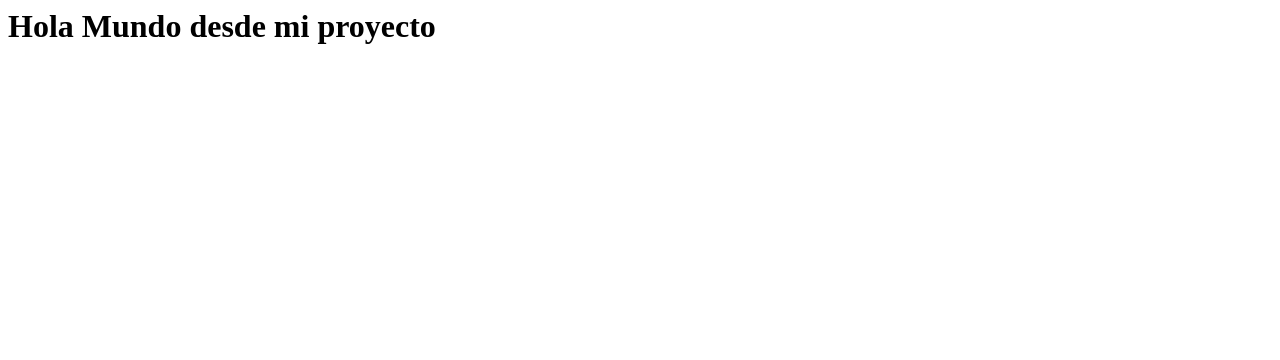
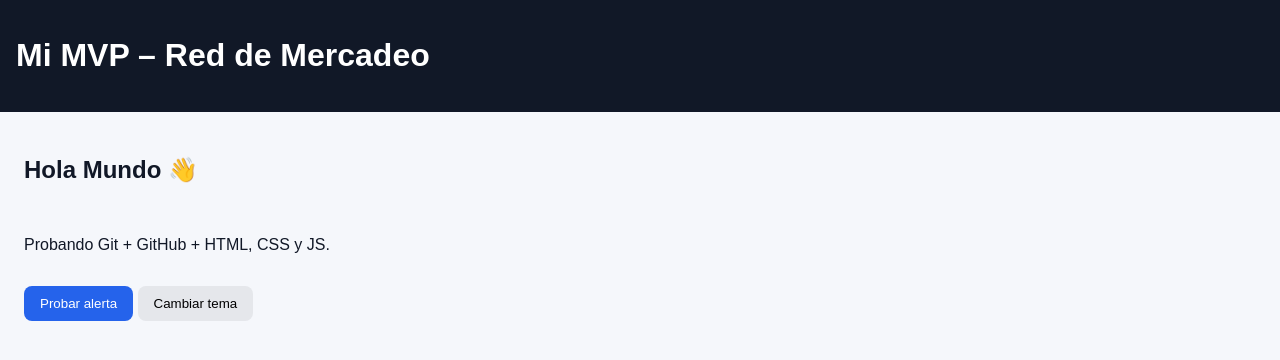
Before and after one commit to yuriscorp1m-lab/LineSupps, a plain HTML site: page index.html in a window 1280 px wide. Drawn offline with Linux system fonts and the light colour scheme.

Commit message:
Añadí script.js, modo oscuro y botones en index.html

```diff
--- a/index.html
+++ b/index.html
@@ -1 +1,23 @@
-<h1>Hola Mundo desde mi proyecto</h1>
+<!doctype html>
+<html lang="es">
+<head>
+  <meta charset="utf-8">
+  <meta name="viewport" content="width=device-width,initial-scale=1">
+  <title>Proyecto MVP – Red de Mercadeo</title>
+  <link rel="stylesheet" href="style.css">
+  <script src="script.js" defer></script>
+</head>
+<body>
+  <header>
+    <h1>Mi MVP – Red de Mercadeo</h1>
+  </header>
+  <main>
+    <h2>Hola Mundo 👋</h2>
+    <p>Probando Git + GitHub + HTML, CSS y JS.</p>
+    <div>
+      <button class="primary" onclick="saludar()">Probar alerta</button>
+      <button class="secondary" onclick="toggleTema()">Cambiar tema</button>
+    </div>
+  </main>
+</body>
+</html>
--- /dev/null
+++ b/script.js
@@ -0,0 +1,8 @@
+function saludar() {
+  alert("¡Bienvenido a mi MVP, my friend! 😎");
+}
+
+function toggleTema() {
+  const b = document.body;
+  b.classList.toggle("dark");
+}
--- a/style.css
+++ b/style.css
@@ -1 +1,11 @@
-body { background-color: lightblue; }
+body { font-family: Arial, sans-serif; background:#f5f7fb; margin:0; color:#111827; }
+header { background:#111827; color:#fff; padding:16px; }
+main { padding:24px; display:grid; gap:16px; }
+button { padding:10px 16px; border:0; border-radius:8px; cursor:pointer; }
+button.primary { background:#2563eb; color:#fff; }
+button.secondary { background:#e5e7eb; }
+
+/* Modo oscuro */
+body.dark { background:#0b1220; color:#e5e7eb; }
+body.dark header { background:#030712; color:#e5e7eb; }
+body.dark button.secondary { background:#374151; color:#e5e7eb; }
```
